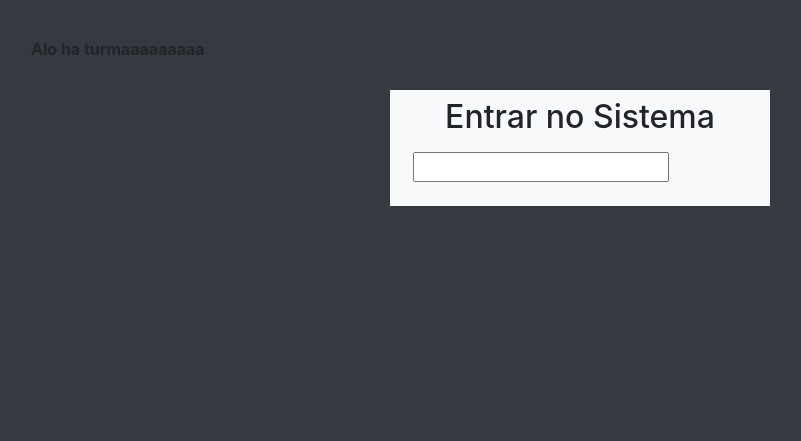
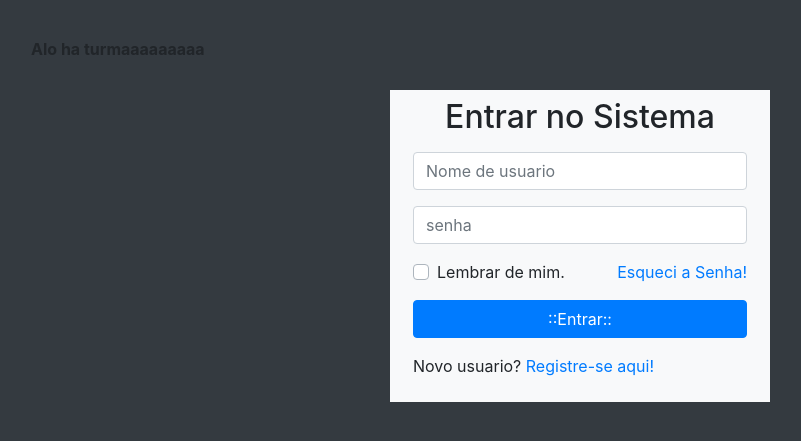
Before and after one commit to LarissaBelisse/login, a PHP site: page /login/ in a window 1280 px wide. Shown: the top 441 px of the page, without its empty margins (60-861 px from the left). Run offline with PHP 8.4, Linux system fonts and the light colour scheme.

Commit message:
Formulario de Login
closes#1

```diff
--- a/index.php
+++ b/index.php
@@ -36,7 +36,44 @@ Abra a URL http://localhost/login/ no navegador
 <form action="#" method="post" class="p-2"
 id="formLogin">
 <div class="form-group">
-    <input type="text" name="" id="">
+ <input type="text" name="nomeUsuario"
+ id="nomeUsuario" placeholder="Nome de usuario"
+  class="form-control">
+</div>
+
+<div class="form-group">
+    <input type="password" name="senhausuario"
+    id="senhausuario" placeholder="senha"
+    class="form-control">
+</div>
+
+<div class="form-group">
+    <div class="custom-control custom-checkbox">
+    <input type="checkbox"name="lembrar"
+    id="lembrar" class="custom-control-input">
+    <label for="lembrar" class="custom-control-label">
+        Lembrar de mim.
+</label>
+
+<a href="#" class="float-right" id="btnesqueci">
+    Esqueci a Senha!
+</a>
+
+</div>
+</div>
+
+<div class="form-group">
+    <input type="submit" value="::Entrar::"
+    name="btnEntrar" id="btnEntrar"
+    class="btn btn-primary btn-block">
+</div>
+
+<div class="form-group">
+    <p class="text-center">
+    <p>Novo usuario? <a href="#" id="btnRegistrar">
+        Registre-se aqui!
+</a>
+</p>
 </div>
 
 </form>
```
